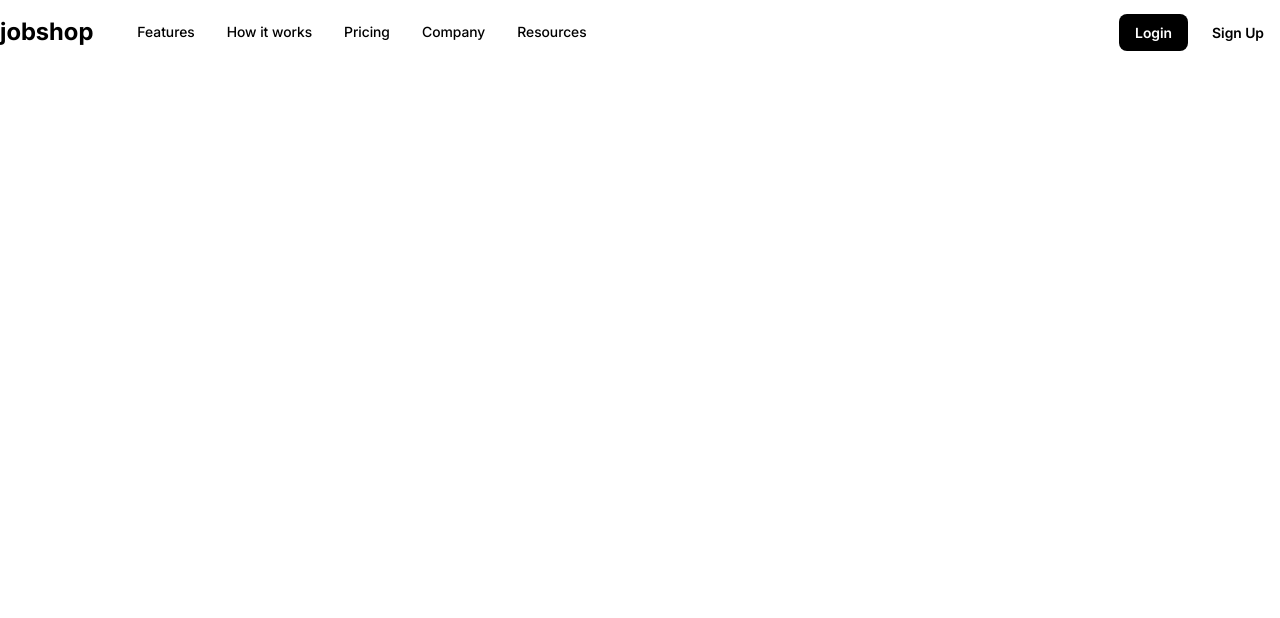
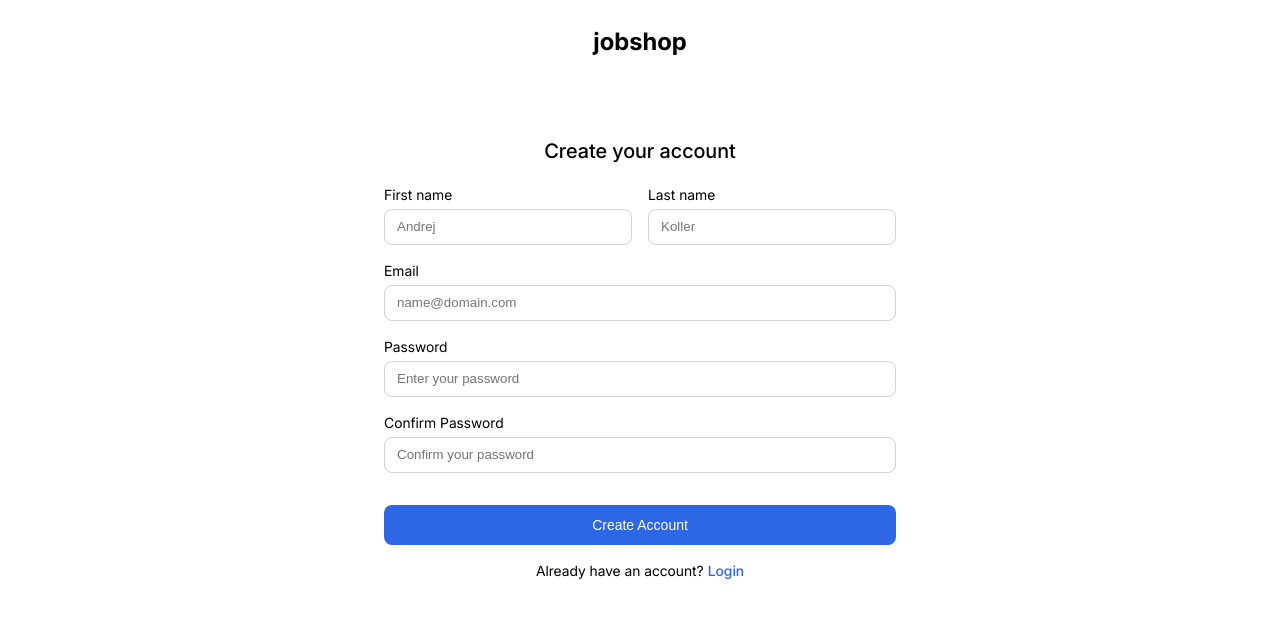
Before and after one commit to andrejkoller/jobshop-frontend, an Angular app: page /signup in a window 1280 px wide. Before the commit this address led to /. Shown: the top 618 px of the page. Built offline with nearby package versions, Linux system fonts and the light colour scheme.

Commit message:
feat(auth): add login and signup components with routing and styling

```diff
--- a/src/app/app.routes.ts
+++ b/src/app/app.routes.ts
@@ -5,6 +5,16 @@ export const routes: Routes = [
     path: '',
     loadComponent: () =>
       import('./shared/components/home/home').then((m) => m.Home),
+  },
+  {
+    path: 'login',
+    loadComponent: () =>
+      import('./shared/components/login/login').then((m) => m.Login),
+  },
+  {
+    path: 'signup',
+    loadComponent: () =>
+      import('./shared/components/signup/signup').then((m) => m.Signup),
   },
   {
     path: 'dashboard',
--- /dev/null
+++ b/src/app/shared/components/login/login.html
@@ -0,0 +1,31 @@
+<div class="login">
+  <a class="logo" routerLink="/">{{ title }}</a>
+  <form class="form">
+    <h2 class="form-title">Login to your account</h2>
+    <div class="form-group">
+      <label for="email">Email</label>
+      <input
+        type="email"
+        placeholder="name@domain.com"
+        id="email"
+        name="email"
+        required
+      />
+    </div>
+    <div class="form-group">
+      <label for="password">Password</label>
+      <input
+        type="password"
+        placeholder="Enter your password"
+        id="password"
+        name="password"
+        required
+      />
+    </div>
+    <button class="form-button" type="submit">Login</button>
+  </form>
+  <p class="form-text">
+    Don't have an account?
+    <a class="form-link" routerLink="/signup">Sign Up</a>
+  </p>
+</div>
--- /dev/null
+++ b/src/app/shared/components/login/login.scss
@@ -0,0 +1,105 @@
+:root {
+  --primary-alpha: rgba(
+    45,
+    103,
+    227,
+    0.3
+  ); // You can adjust this if your --primary color changes
+}
+
+.login {
+  display: flex;
+  flex-direction: column;
+  align-items: center;
+  justify-content: center;
+  width: 100%;
+
+  .logo {
+    display: flex;
+    align-items: center;
+    justify-content: center;
+    font-size: 1.5rem;
+    font-weight: bold;
+    text-decoration: none;
+    color: inherit;
+    min-height: 84px;
+    width: 100%;
+  }
+
+  .form {
+    display: flex;
+    flex-direction: column;
+    justify-content: center;
+    min-width: 512px;
+    margin: 40px auto 0 auto;
+
+    .form-title {
+      font-size: 1.25rem;
+      font-weight: 500;
+      margin-bottom: 1.5rem;
+      color: inherit;
+      text-align: center;
+    }
+
+    .form-group {
+      display: flex;
+      flex-direction: column;
+      gap: 0.25rem;
+      margin-bottom: 1rem;
+      width: 100%;
+
+      label {
+        font-size: 0.875rem;
+        font-weight: 400;
+      }
+
+      input {
+        height: 2.25rem;
+        border: 1px solid var(--input-border);
+        border-radius: 0.5rem;
+        width: 100%;
+        padding: 0 2rem 0 0.75rem;
+        box-sizing: border-box;
+
+        &:focus {
+          outline: none;
+          border-color: var(--primary);
+          box-shadow: 0 0 0 2px var(--primary-alpha, rgba(45, 103, 227, 0.3));
+        }
+      }
+    }
+
+    .form-button {
+      display: block;
+      font-size: 0.875rem;
+      font-weight: 500;
+      text-align: center;
+      text-decoration: none;
+      color: var(--primary-foreground);
+      background-color: var(--primary);
+      border: none;
+      border-radius: 0.5rem;
+      cursor: pointer;
+      transition: background-color 0.3s ease;
+      margin-top: 1rem;
+      height: 2.5rem;
+    }
+  }
+
+  .form-text {
+    margin-top: 1rem;
+    font-size: 0.875rem;
+    color: inherit;
+
+    .form-link {
+      color: var(--primary);
+      text-decoration: none;
+      font-weight: 500;
+      cursor: pointer;
+
+      &:hover {
+        text-decoration: underline;
+      }
+    }
+  }
+}
--- /dev/null
+++ b/src/app/shared/components/login/login.ts
@@ -0,0 +1,12 @@
+import { Component } from '@angular/core';
+import { RouterLink } from '@angular/router';
+
+@Component({
+  selector: 'app-login',
+  imports: [RouterLink],
+  templateUrl: './login.html',
+  styleUrl: './login.scss',
+})
+export class Login {
+  protected readonly title = 'jobshop';
+}
--- /dev/null
+++ b/src/app/shared/components/signup/signup.html
@@ -0,0 +1,63 @@
+<div class="signup">
+  <a class="logo" routerLink="/">{{ title }}</a>
+  <form class="form">
+    <h2 class="form-title">Create your account</h2>
+    <div class="form-wrapper">
+      <div class="form-group">
+        <label for="firstname">First name</label>
+        <input
+          type="text"
+          placeholder="Andrej"
+          id="firstname"
+          name="firstname"
+          required
+        />
+      </div>
+      <div class="form-group">
+        <label for="lastname">Last name</label>
+        <input
+          type="text"
+          placeholder="Koller"
+          id="lastname"
+          name="lastname"
+          required
+        />
+      </div>
+    </div>
+    <div class="form-group">
+      <label for="email">Email</label>
+      <input
+        type="email"
+        placeholder="name@domain.com"
+        id="email"
+        name="email"
+        required
+      />
+    </div>
+    <div class="form-group">
+      <label for="password">Password</label>
+      <input
+        type="password"
+        placeholder="Enter your password"
+        id="password"
+        name="password"
+        required
+      />
+    </div>
+    <div class="form-group">
+      <label for="confirm-password">Confirm Password</label>
+      <input
+        type="password"
+        placeholder="Confirm your password"
+        id="confirm-password"
+        name="confirm-password"
+        required
+      />
+    </div>
+    <button class="form-button" type="submit">Create Account</button>
+  </form>
+  <p class="form-text">
+    Already have an account?
+    <a class="form-link" routerLink="/login">Login</a>
+  </p>
+</div>
--- /dev/null
+++ b/src/app/shared/components/signup/signup.scss
@@ -0,0 +1,141 @@
+:root {
+  --primary-alpha: rgba(
+    45,
+    103,
+    227,
+    0.3
+  ); // Use the same color as --primary but with alpha
+}
+
+.signup {
+  display: flex;
+  flex-direction: column;
+  align-items: center;
+  justify-content: center;
+  width: 100%;
+
+  .logo {
+    display: flex;
+    align-items: center;
+    justify-content: center;
+    font-size: 1.5rem;
+    font-weight: bold;
+    text-decoration: none;
+    color: inherit;
+    min-height: 84px;
+    width: 100%;
+  }
+
+  .form {
+    display: flex;
+    flex-direction: column;
+    justify-content: center;
+    min-width: 512px;
+    margin: 40px auto 0 auto;
+
+    .form-title {
+      font-size: 1.25rem;
+      font-weight: 500;
+      margin-bottom: 1.5rem;
+      color: inherit;
+      text-align: center;
+    }
+
+    .form-wrapper {
+      display: flex;
+      flex-direction: row;
+      align-items: center;
+      justify-content: space-between;
+      gap: 1rem;
+
+      .form-group {
+        display: flex;
+        flex-direction: column;
+        gap: 0.25rem;
+        margin-bottom: 1rem;
+        width: 100%;
+
+        label {
+          font-size: 0.875rem;
+          font-weight: 400;
+        }
+
+        input {
+          height: 2.25rem;
+          border: 1px solid var(--input-border);
+          border-radius: 0.5rem;
+          width: 100%;
+          padding: 0 2rem 0 0.75rem;
+          box-sizing: border-box;
+
+          &:focus {
+            outline: none;
+            border-color: var(--primary);
+            box-shadow: 0 0 0 2px var(--primary-alpha, rgba(45, 103, 227, 0.3));
+          }
+        }
+      }
+    }
+
+    .form-group {
+      display: flex;
+      flex-direction: column;
+      gap: 0.25rem;
+      margin-bottom: 1rem;
+      width: 100%;
+
+      label {
+        font-size: 0.875rem;
+        font-weight: 400;
+      }
+
+      input {
+        height: 2.25rem;
+        border: 1px solid var(--input-border);
+        border-radius: 0.5rem;
+        width: 100%;
+        padding: 0 2rem 0 0.75rem;
+        box-sizing: border-box;
+
+        &:focus {
+          outline: none;
+          border-color: var(--primary);
+          box-shadow: 0 0 0 2px rgba(45, 103, 227, 0.3);
+        }
+      }
+    }
+
+    .form-button {
+      display: block;
+      font-size: 0.875rem;
+      font-weight: 500;
+      text-align: center;
+      text-decoration: none;
+      color: var(--primary-foreground);
+      background-color: var(--primary);
+      border: none;
+      border-radius: 0.5rem;
+      cursor: pointer;
+      transition: background-color 0.3s ease;
+      margin-top: 1rem;
+      height: 2.5rem;
+    }
+  }
+
+  .form-text {
+    margin-top: 1rem;
+    font-size: 0.875rem;
+    color: inherit;
+
+    .form-link {
+      color: var(--primary);
+      text-decoration: none;
+      font-weight: 500;
+      cursor: pointer;
+
+      &:hover {
+        text-decoration: underline;
+      }
+    }
+  }
+}
--- /dev/null
+++ b/src/app/shared/components/signup/signup.ts
@@ -0,0 +1,12 @@
+import { Component } from '@angular/core';
+import { RouterLink } from '@angular/router';
+
+@Component({
+  selector: 'app-signup',
+  imports: [RouterLink],
+  templateUrl: './signup.html',
+  styleUrl: './signup.scss',
+})
+export class Signup {
+  protected readonly title = 'jobshop';
+}
--- a/src/styles.scss
+++ b/src/styles.scss
@@ -90,6 +90,7 @@ body {
   --sidebar-foreground: #000000;
 
   --border: #f0f0f0;
+  --input-border: #d0d0d0;
 
   --primary: #2d67e3;
   --primary-foreground: #ffffff;
```
Also changed, not shown: 2 other files (tests, documents, lock files or other folders).
